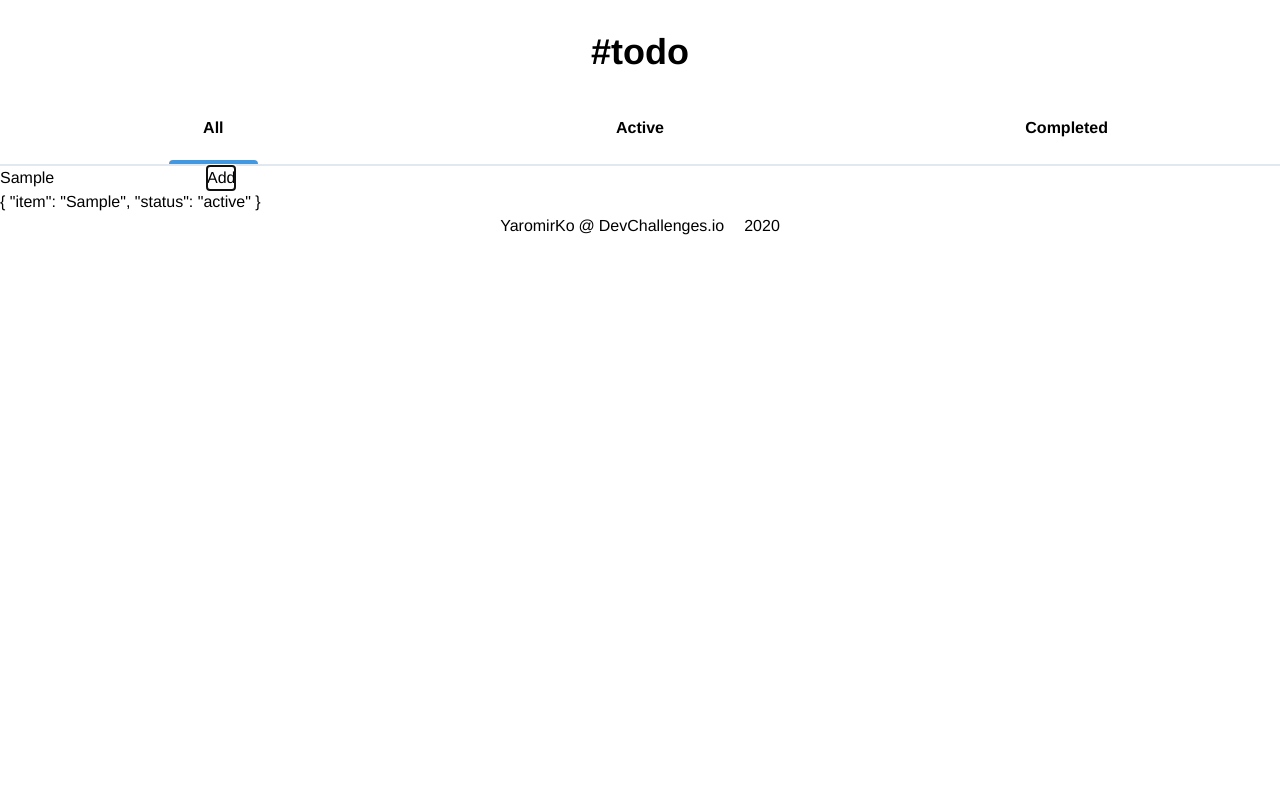
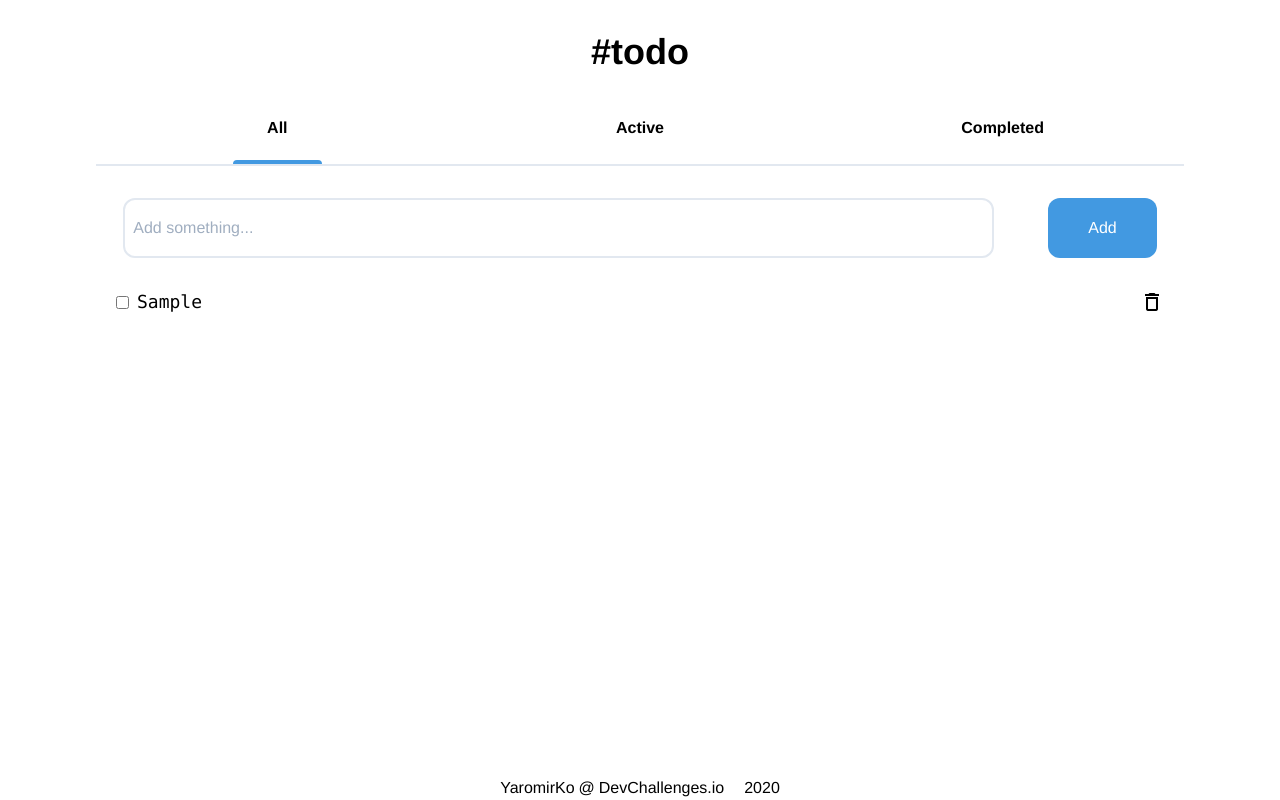
Before and after one commit to YaromirKo/todo, a Vue app: page / in a window 1280 px wide. Both pictures are taken after typing "Sample" into the empty fields and a click on the button "Add". Built offline with nearby package versions, Linux system fonts and the light colour scheme.

Commit message:
todo is working

```diff
--- a/public/index.html
+++ b/public/index.html
@@ -5,6 +5,7 @@
     <meta http-equiv="X-UA-Compatible" content="IE=edge">
     <meta name="viewport" content="width=device-width,initial-scale=1.0">
     <link rel="icon" href="<%= BASE_URL %>favicon.ico">
+    <link href="https://fonts.googleapis.com/icon?family=Material+Icons" rel="stylesheet">
     <title><%= htmlWebpackPlugin.options.title %></title>
   </head>
   <body>
--- a/src/assets/css/tailwind.css
+++ b/src/assets/css/tailwind.css
@@ -6,5 +6,5 @@
 
 
 .border-active {
-    @apply rounded-t border-b-4 border-blue-500;
+    @apply rounded-t border-b-4 border-blue-500 transition ease-in-out duration-300;
 }
--- a/src/components/Footer.vue
+++ b/src/components/Footer.vue
@@ -1,6 +1,6 @@
 <template>
-  <div class="flex justify-center">
-    <div class="text-center">
+  <div class="flex justify-center relative">
+    <div class="text-center fixed bottom-0 w-full bg-white">
       <a href="https://portfolio.devchallenges.io/YaromirKo">YaromirKo</a>
       <span class="mx-1">@</span>
       <a href="https://devchallenges.io/">DevChallenges.io</a>
--- a/src/components/ToDo.vue
+++ b/src/components/ToDo.vue
@@ -1,16 +1,18 @@
 <template>
-  <header class="flex justify-around border-b-2 mt-6">
+  <header class="sticky top-0">
+    <div class="flex justify-around border-b-2 mt-6 bg-white">
       <div @click="toggleTab(0)" class="w-22 text-center font-semibold leading-4 cursor-pointer">
         <p class="my-6">All</p>
-      <div :class="{'border-active': activeTab === 0}"></div>
+        <div :class="{'border-active': activeTab === 0}" class="border-transparent"></div>
       </div>
       <div @click="toggleTab(1)" class="w-22 text-center font-semibold leading-4 cursor-pointer">
         <p class="my-6">Active</p>
-      <div :class="{'border-active': activeTab === 1}"></div>
+        <div :class="{'border-active': activeTab === 1}" class="border-transparent"></div>
       </div>
       <div @click="toggleTab(2)" class="w-22 text-center font-semibold leading-4 cursor-pointer">
         <p class="my-6">Completed</p>
-      <div :class="{'border-active': activeTab === 2}"></div>
+        <div :class="{'border-active': activeTab === 2}" class="border-transparent"></div>
+      </div>
     </div>
   </header>
   <ToDoBody :tab="activeTab" />
--- a/src/components/ToDoBody.vue
+++ b/src/components/ToDoBody.vue
@@ -1,19 +1,25 @@
 <template>
-  <div v-if="$props.tab !== 2">
-    <input type="text" v-model="toDo">
-    <button @click="pushToDo">Add</button>
+  <div v-if="$props.tab !== 2" class="flex justify-around pt-8">
+    <textarea  placeholder="Add something..." class="resize-none sm:w-4/5 w-3/5 rounded-input-text border-2 px-2 py-4 focus:bg-white focus:border-blue-400 outline-none"
+               v-model="toDo" rows="1"></textarea>
+    <button @click="pushToDo" class="text-white rounded-input-text bg-blue-500 px-10 focus:outline-none">Add</button>
   </div>
-  <div>
-    <ul>
-      <li v-for="(item, index) in toDos" :key="index">
-        {{item}}
-      </li>
-    </ul>
+  <ul class="flex flex-col pt-6 px-5">
+    <li v-for="item in getToDos" :key="item.id" class="py-2 flex justify-between items-center hover:bg-gray-200 rounded">
+      <div class="flex items-center w-4/5">
+        <input v-model="item.status" type="checkbox" class="form-checkbox cursor-pointer mr-2">
+        <pre class="text-lg font-medium leading-5 w-4/5" :class="{'line-through': item.status}">{{item.item}}</pre>
+      </div>
+      <div @click="deleteToDo(item.id)" class="material-icons cursor-pointer">delete_outline</div>
+    </li>
+  </ul>
+  <div class="flex justify-end pr-5" v-if="$props.tab === 2 && getToDos.length">
+    <button @click="deleteAllToDos" class="text-white rounded-input-text bg-red-500 px-10 py-2 focus:outline-none">Delete all</button>
   </div>
 </template>
 
 <script>
-import {ref} from 'vue';
+import {ref, reactive, computed} from 'vue';
 
 export default {
   name: "ToDoBody",
@@ -23,31 +29,52 @@ export default {
     }
   },
   setup(props) {
+
     const toDo = ref('')
-    const data = ref([])
-    const toDos = props.tab === 0 ? data.value : props.tab === 1 ? data.value.find(item => item === 'active') : data.value.find(item => item === 'completed')
+    const data = reactive([])
+
+    const getToDos = computed(() => {
+      return props.tab === 0 ? data : props.tab === 1 ? data.filter(item => !item.status) : data.filter(item => item.status)
+    })
 
     const pushToDo = () => {
-      data.value.push({
-        item: toDo.value,
-        status: 'active'
-      })
+      if (toDo.value != '') {
+        data.push({
+          id: data.length + 1,
+          item: toDo.value,
+          status: false
+        })
+      }
+      toDo.value = ''
     }
     const completedToDo = (id) => {
-      data.value[id].status = 'completed'
+      data[id].status = !data[id].status;
     }
     const deleteToDo = (id) => {
-      data.value.splice(id, 1)
+      data.splice(data.findIndex(item => item.id === id), 1)
+    }
+    const deleteAllToDos = () => {
+      let tmp = data.filter(item => item.status)
+      tmp.forEach(item => {
+        data.splice(data.findIndex(el => el.id == item.id), 1)
+      })
     }
 
     return {
-      toDo, data, toDos,
-      pushToDo, completedToDo, deleteToDo
+      toDo, data,
+      getToDos,
+      pushToDo, completedToDo, deleteToDo, deleteAllToDos
     }
   }
 }
 </script>
 
 <style scoped>
-
+pre {
+  white-space: pre-wrap;       /* css-3 */
+  white-space: -moz-pre-wrap;  /* Mozilla, since 1999 */
+  white-space: -pre-wrap;      /* Opera 4-6 */
+  white-space: -o-pre-wrap;    /* Opera 7 */
+  word-wrap: break-word;       /* Internet Explorer 5.5+ */
+}
 </style>
--- a/src/pages/App.vue
+++ b/src/pages/App.vue
@@ -1,5 +1,5 @@
 <template>
-  <div class="container mx-auto pt-8">
+  <div class="container mx-auto pt-8 sm:px-24">
     <Header/>
     <ToDo/>
     <Footer/>
@@ -26,4 +26,29 @@ export default {
   -webkit-font-smoothing: antialiased;
   -moz-osx-font-smoothing: grayscale;
 }
+/* width */
+::-webkit-scrollbar {
+  width: 10px;
+}
+/* Track */
+::-webkit-scrollbar-track {
+  border-radius: 100vh;
+  background: #edf2f7;
+}
+/* Handle */
+::-webkit-scrollbar-thumb {
+  background: #cbd5e0;
+  border-radius: 100vh;
+  border: 3px solid #edf2f7;
+}
+/* Handle on hover */
+::-webkit-scrollbar-thumb:hover {
+  background: #a0aec0;
+}
+* {
+  -webkit-touch-callout:none;                /* prevent callout to copy image, etc when tap to hold */
+  -webkit-text-size-adjust:none;             /* prevent webkit from resizing text to fit */
+  -webkit-tap-highlight-color:rgba(0,0,0,0); /* prevent tap highlight color / shadow */
+  /*-webkit-user-select:none;                  !* prevent copy paste, to allow, change 'none' to 'text' *!*/
+}
 </style>
--- a/tailwind.config.js
+++ b/tailwind.config.js
@@ -5,7 +5,13 @@ module.exports = {
   },
   purge: [],
   theme: {
+    variants: {
+      backgroundColor: ['responsive', 'hover', 'focus'],
+    },
     extend: {
+      borderRadius: {
+        'input-text': '0.75rem'
+      },
       spacing: {
         '22': '5.563rem'
       }
```
Lines whose indentation alone changed are shown as unchanged.
